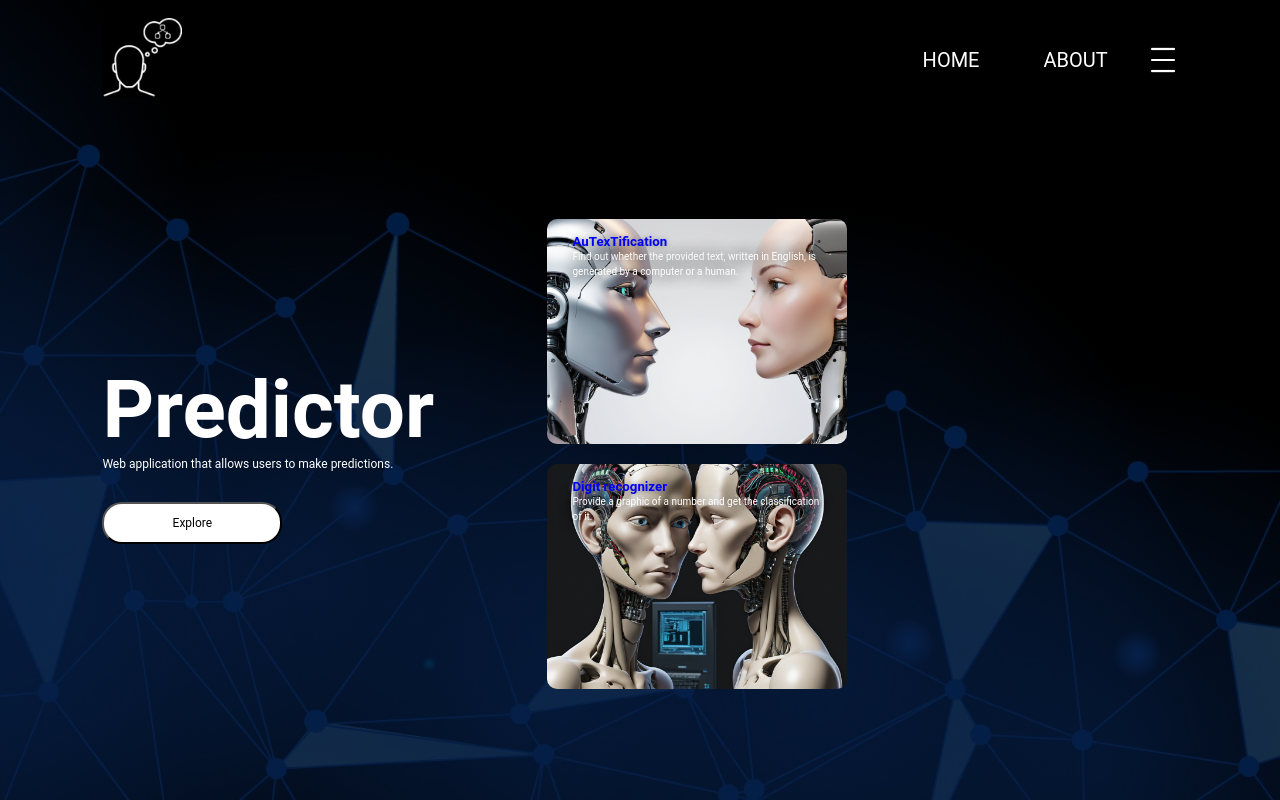
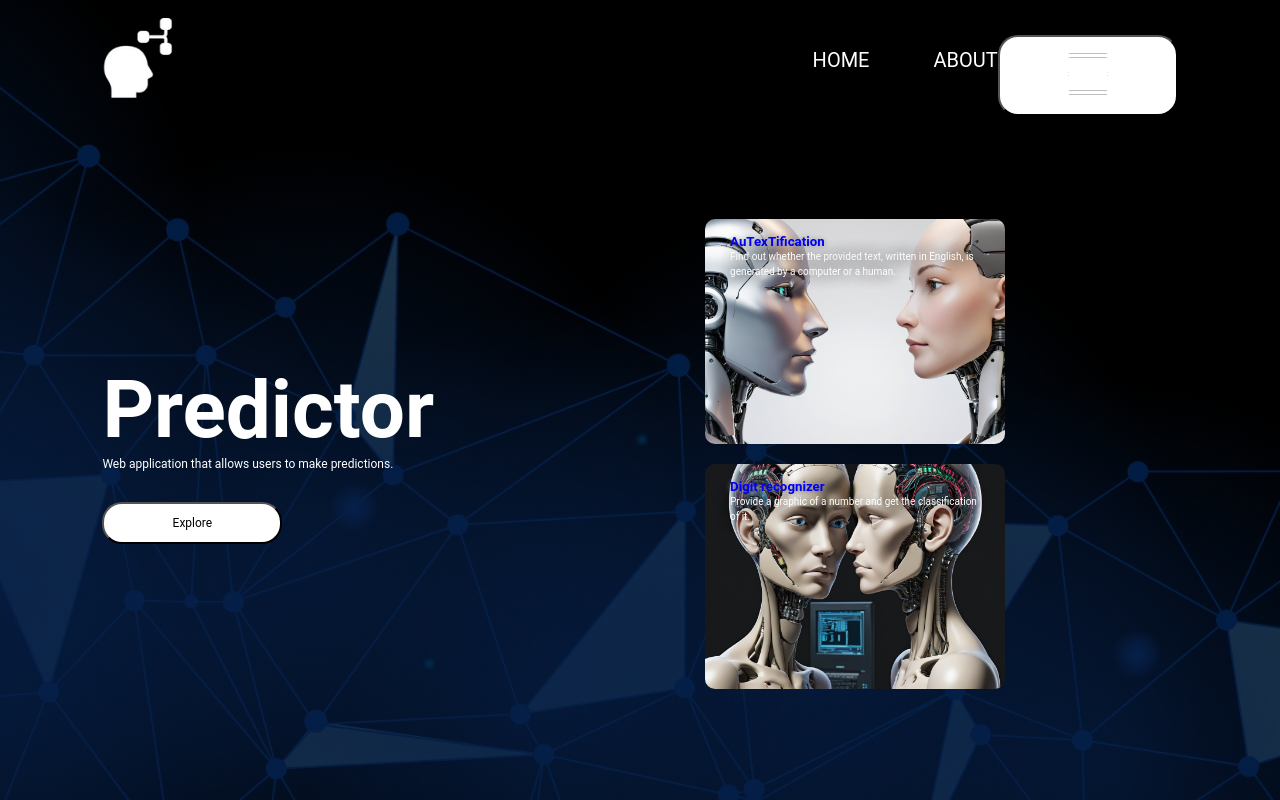
Before and after one commit to WojciechNeuman/ml-models-web, a Django app: page / in a window 1280 px wide. Run offline with Django 4.2, Linux system fonts and the light colour scheme; parts of the project's set-up code (start-up, migrations or seed data) failed here and were passed over.

Commit message:
Added dropdown menu. Rearranging elements in main page

```diff
--- a/static/css/main.css
+++ b/static/css/main.css
@@ -91,9 +91,9 @@ form {
 }
 
 .menu-icon{
-    width: 30px;
+    /* width: 30px; */
     cursor: pointer;
-    margin-left: 40px;
+    /* margin-left: 40px; */
 }
 
 nav{
@@ -125,16 +125,20 @@ nav ul li a{
 }
 
 .col2{
-    flex-basis: 30%;
+    flex-basis: 60%;
+    display: flex;
+    justify-content: center;
+    align-items: center;
+    flex-wrap: wrap;
 }
 
-.col3{
-    flex-basis: 30%;
-}
-
-h1, h4{
+h1{
     color: #fff;
     font-size: 80px;
+}
+h4{
+    color: #fff;
+    font-size: 30px;
 }
 
 p{
@@ -219,11 +223,43 @@ p{
 }
 
 .about{
+    position: absolute;
+    top: 50%;
+    left: 50%;
+    transform: translate(-50%, -50%);
     text-align: center;
-    max-width: 600px;
-    height: 500px;
+    max-width: 900px;
     padding: 20px;
     font-size: 30px;
-    border: 1px solid #ccc;
-    border-radius: 5px;
+    /* border: 1px solid #ccc;
+    border-radius: 5px; */
 }
+
+.dropdown {
+    position: relative;
+    display: inline-block;
+}
+
+.dropdown-content {
+    display: none;
+    position: absolute;
+    background-color: #FF5555;
+    min-width: 16px;
+    z-index: 1;
+}
+
+.dropdown-content a {
+    color: black;
+    padding: 12px 16px;
+    text-decoration: none;
+    background-color: #1565c0;
+    display: block;
+}
+
+.dropdown-content a:hover {
+    background-color: #f1f1f1;
+}
+
+.show {
+    display: block;
+}
--- /dev/null
+++ b/static/js/dropdown.js
@@ -0,0 +1,17 @@
+function toggleDropdown() {
+    document.getElementById("dropdown-content").classList.toggle("show");
+}
+
+window.onclick = function(event) {
+    console.log("HALO");
+    if (!event.target.matches('.menu-icon')) {
+        var dropdowns = document.getElementsByClassName("dropdown-content");
+        var i;
+        for (i = 0; i < dropdowns.length; i++) {
+            var openDropdown = dropdowns[i];
+            if (openDropdown.classList.contains('show')) {
+                openDropdown.classList.remove('show');
+            }
+        }
+    }
+}
--- a/templates/about.html
+++ b/templates/about.html
@@ -6,6 +6,6 @@
 
 {% block body %}
     <div class="about">
-        <p>Web application that allows users to make predictions.</p>
+        <h4>Web application that allows users to make predictions.</h4>
     </div>
 {% endblock %}
--- a/templates/base.html
+++ b/templates/base.html
@@ -11,18 +11,26 @@
 <body>
     <div class="container">
         <div class="navbar">
-            <a href="{% url 'predictor' %}"><img src="../static/images/logo2.png" class="logo"></a>
+            <a href="{% url 'predictor' %}"><img src="../static/images/logo_ml_models_2.png" class="logo"></a>
             <nav>
                 <ul>
                     <li><a href="{% url 'predictor' %}">HOME</a></li>
                     <li><a href="{% url 'about_section' %}">ABOUT</a></li>
                 </ul>
             </nav>
-            <img src="../static/images/menu.png" class="menu-icon">
+            <div class="dropdown">
+                <button onclick="toggleDropdown()" class="menu-icon">
+                    <img src="../static/images/menu.png">
+                </button>
+                <div id="dropdown-content" class="dropdown-content">
+                    <a href="{% url 'autextification_page' %}">AuTexTification</a>
+                    <a href="{% url 'digit_recognizer_page' %}">Digit Recognizer</a>
+                </div>
+            </div>
         </div>
 
         {% block body %}
-        <!-- inside of the website here -->
+        <!-- inside of the website here -->r
         {% endblock %}
     </div>
 </body>
--- a/templates/predictor.html
+++ b/templates/predictor.html
@@ -1,4 +1,5 @@
 {% extends 'base.html' %}
+{% load static %}
 
 {% block head %}
 
@@ -30,6 +31,6 @@
         </a>
     </div>
 </div>
-
+<script src="{% static 'js/dropdown.js' %}"></script>
 
 {% endblock %}
```
Also changed, not shown: static/images/logo_ml_models_2.png (added), 1 other file.
